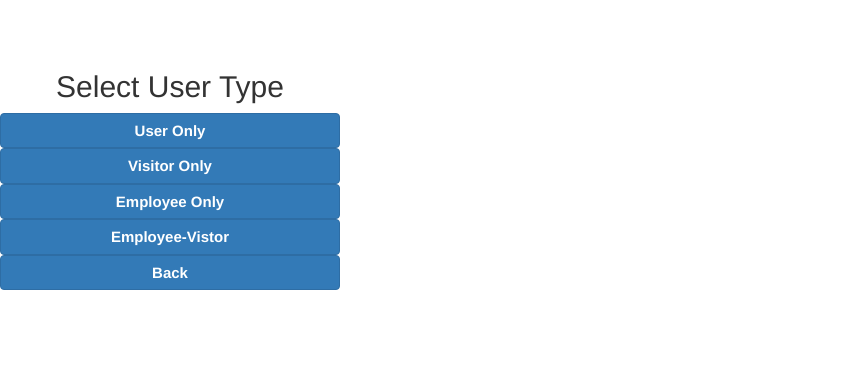
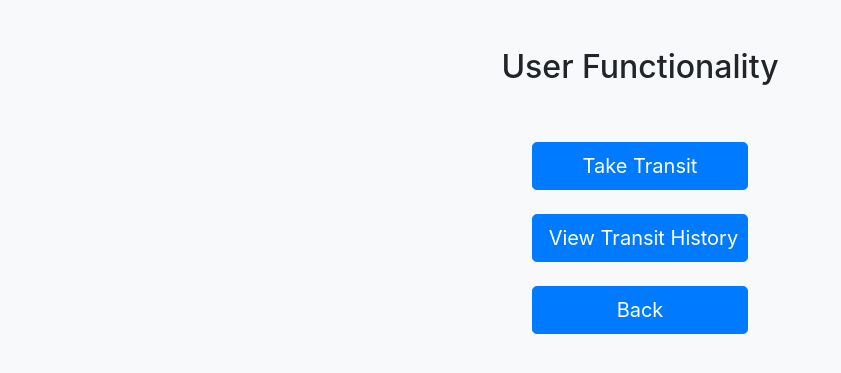
Before and after one commit to kunal1025/Atlanta-Beltline, a Flask app: template templates/functionality/user_functionality.html in a window 1280 px wide. Shown: the top 373 px of the page, without its empty margins (0-841 px from the left). Run offline with Flask 2, Linux system fonts and the light colour scheme; the template is opened without the code that fills it, so the values that code supplies are empty; some libraries are stand-ins or nearby versions.

Commit message:
Update user_functionality.html

```diff
--- a/templates/functionality/user_functionality.html
+++ b/templates/functionality/user_functionality.html
@@ -1,41 +1,51 @@
-<!DOCTYPE html>
+<!doctype html>
 <html lang="en">
   <head>
+    <!-- Required meta tags -->
     <meta charset="utf-8">
-<meta http-equiv="X-UA-Compatible" content="IE=edge">
-<meta name="viewport" content="width=device-width, initial-scale=1">
-<title>Register</title>
-<link rel="stylesheet" href="https://maxcdn.bootstrapcdn.com/bootstrap/3.3.7/css/bootstrap.min.css">
-<script src="https://ajax.googleapis.com/ajax/libs/jquery/1.12.4/jquery.min.js"></script>
-<script src="https://maxcdn.bootstrapcdn.com/bootstrap/3.3.7/js/bootstrap.min.js"></script>
-<style type="text/css">
-    .btn-group {
-		width: 340px;
-    	margin: 50px auto;
-	}
-    .btn {
-        font-size: 15px;
-        font-weight: bold;
-    }
-</style>
+    <meta name="viewport" content="width=device-width, initial-scale=1, shrink-to-fit=no">
 
-<div class="btn-group">
-    <center>
-        <h2 class="text-center">Select User Type</h2>
+    <!-- Bootstrap CSS -->
+    <link rel="stylesheet" href="https://maxcdn.bootstrapcdn.com/bootstrap/4.0.0/css/bootstrap.min.css" integrity="sha384-Gn5384xqQ1aoWXA+058RXPxPg6fy4IWvTNh0E263XmFcJlSAwiGgFAW/dAiS6JXm" crossorigin="anonymous">
+
+    <!-- Font Awesome -->
+    <link rel="stylesheet" href="https://use.fontawesome.com/releases/v5.8.1/css/all.css" integrity="sha384-50oBUHEmvpQ+1lW4y57PTFmhCaXp0ML5d60M1M7uH2+nqUivzIebhndOJK28anvf" crossorigin="anonymous">
+
+    <title>User Functionality</title>
+  </head>
+
+<body class="bg-light">
+<body class="bg-light">
+    <div class="container">
+        <div class="py-5 text-center">
+            <h2>User Functionality</h2>
+        </div>
+        <div class="col-md-8 offset-md-2">
+            <div class="row">
+                <div class="col-md-4 offset-4">
                     <a href="">
-            <button type="submit" class="btn btn-primary btn-block">User Only</button>
+                        <button class="btn btn-primary btn-lg btn-block" type="submit">Take Transit</button>
                     </a>
+                    <br>
+                </div>
+            </div>
+
+            <div class="row">
+                <div class="col-md-4 offset-4">
                     <a href="">
-            <button type="submit" class="btn btn-primary btn-block">Visitor Only</button>
+                        <button class="btn btn-primary btn-lg btn-block" type="submit">View Transit History</button>
                     </a>
+                    <br>
+                </div>
+            </div>
+
+            <div class="row">
+                <div class="col-md-4 offset-4">
                     <a href="">
-            <button type="submit" class="btn btn-primary btn-block">Employee Only</button>
+                        <button class="btn btn-primary btn-lg btn-block" type="submit">Back</button>
                     </a>
-        <a href="">
-            <button type="submit" class="btn btn-primary btn-block">Employee-Vistor</button>
-        </a>
-        <a href="">
-            <button type="submit" class="btn btn-primary btn-block">Back</button>
-        </a>
-    </center>
+                    <br>
                 </div>
+            </div>
+    </div>
+</body>
```
Lines whose indentation alone changed are shown as unchanged.
